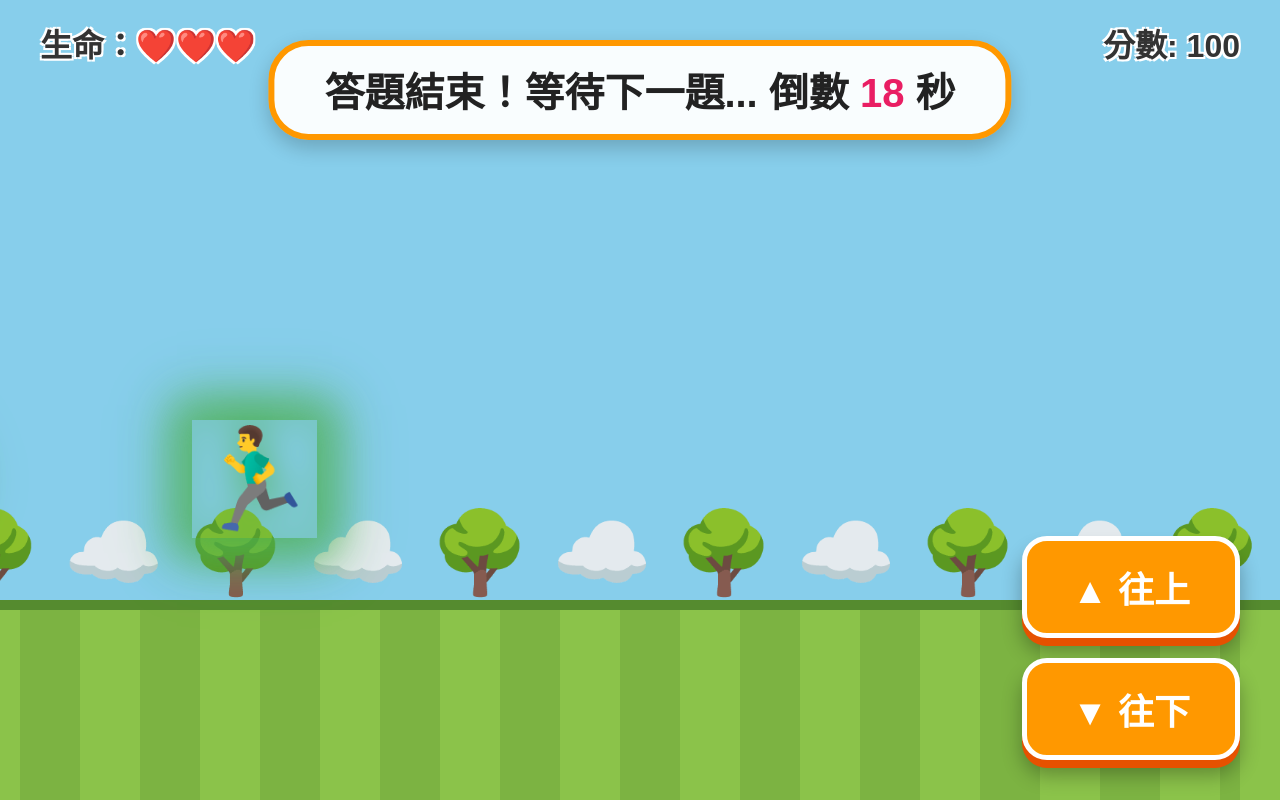
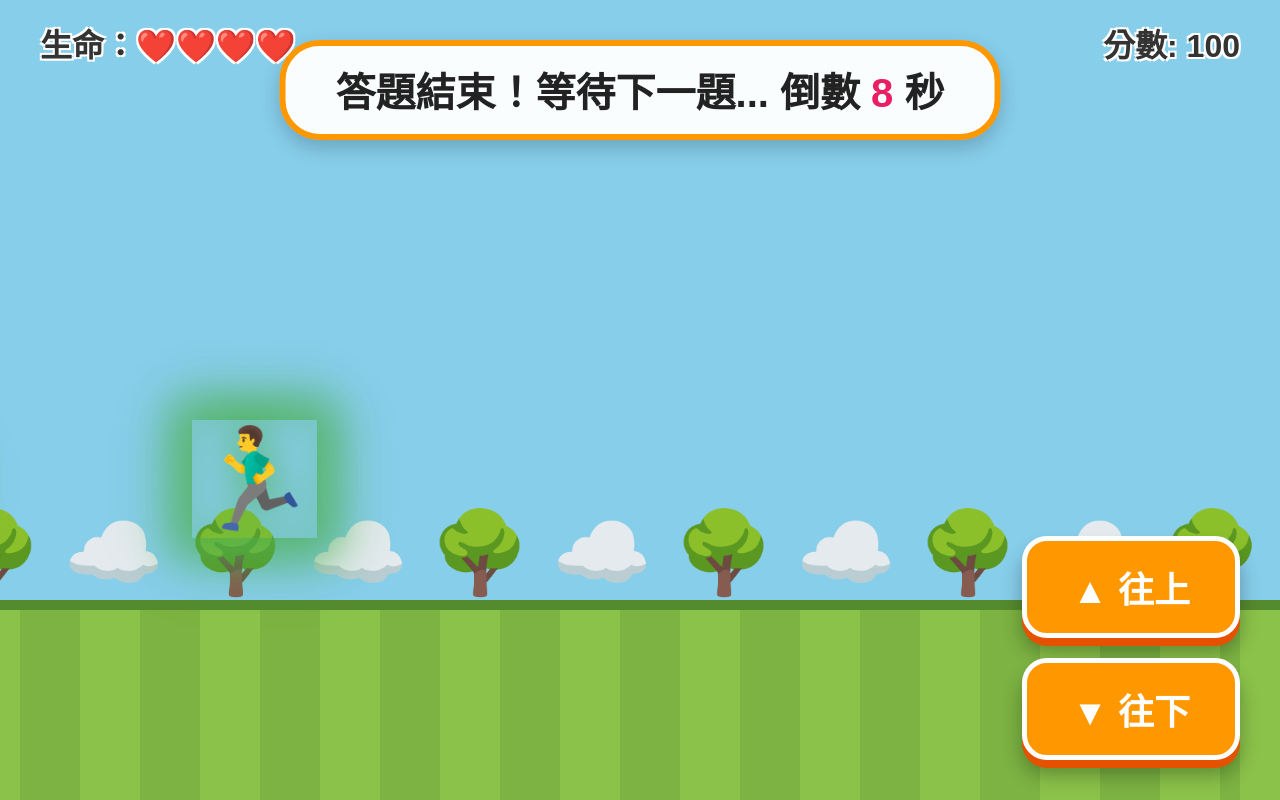
Before and after one commit to ccw021/running, a plain HTML site: page index.html in a window 1280 px wide. Drawn offline with Linux system fonts and the light colour scheme.

Commit message:
Update index.html

```diff
--- a/index.html
+++ b/index.html
@@ -243,7 +243,7 @@
 
         <!-- 狀態列 -->
         <div id="ui">
-            <div>生命：<span id="hp">❤️❤️❤️</span></div>
+            <div>生命：<span id="hp">❤️❤️❤️❤️</span></div>
             <div><span id="score">分數: 0</span></div>
         </div>
 
@@ -328,7 +328,7 @@
 
         // 開始遊戲
         function startGame() {
-            hp = 3;
+            hp = 4;
             score = 0;
             currentQIndex = 0;
             gameActive = true;
@@ -437,8 +437,8 @@
                     finalScoreEl.innerText = score;
                 }, 800);
             } else {
-                // 依據需求：每道問題之間等待約 20 秒
-                let timeLeft = 20;
+                // 依據需求：每道問題之間等待約 10 秒
+                let timeLeft = 10;
                 questionBox.innerHTML = `答題結束！等待下一題... 倒數 <span class="highlight">${timeLeft}</span> 秒`;
 
                 waitTimer = setInterval(() => {
```
